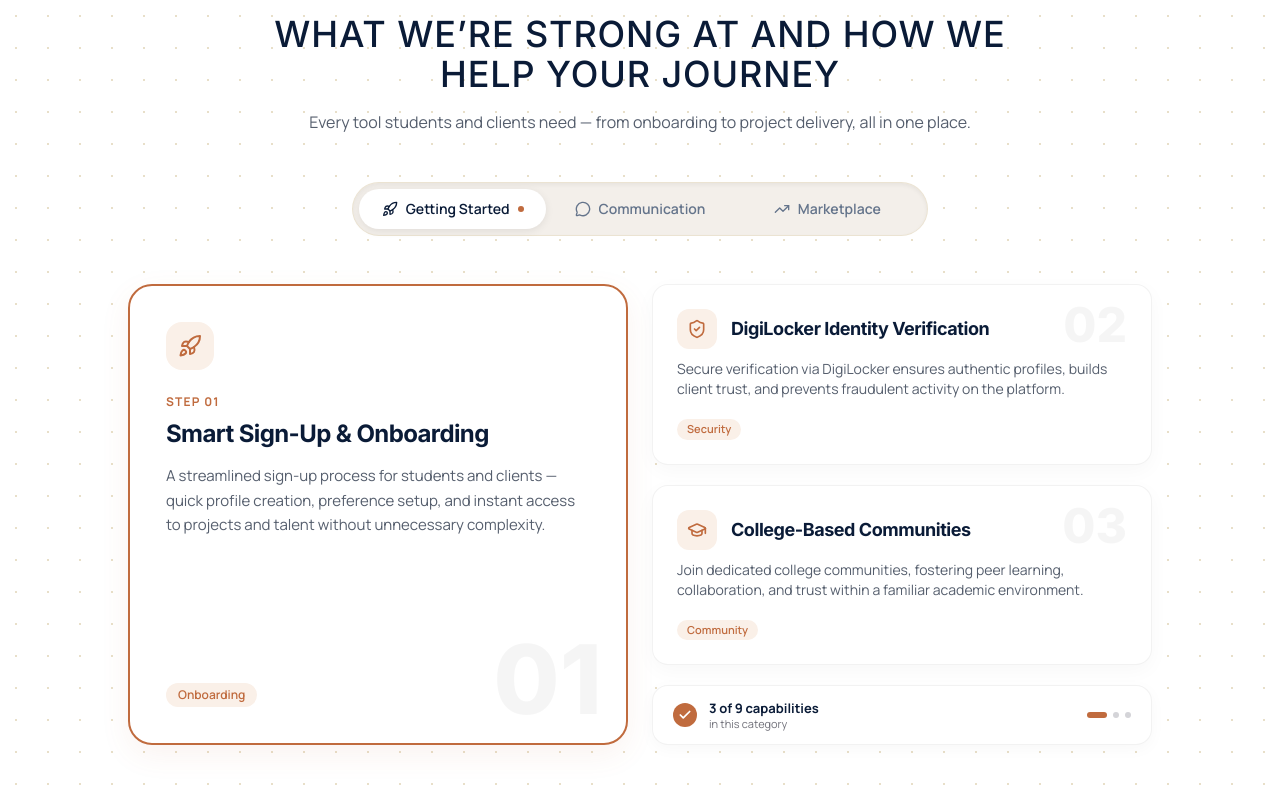
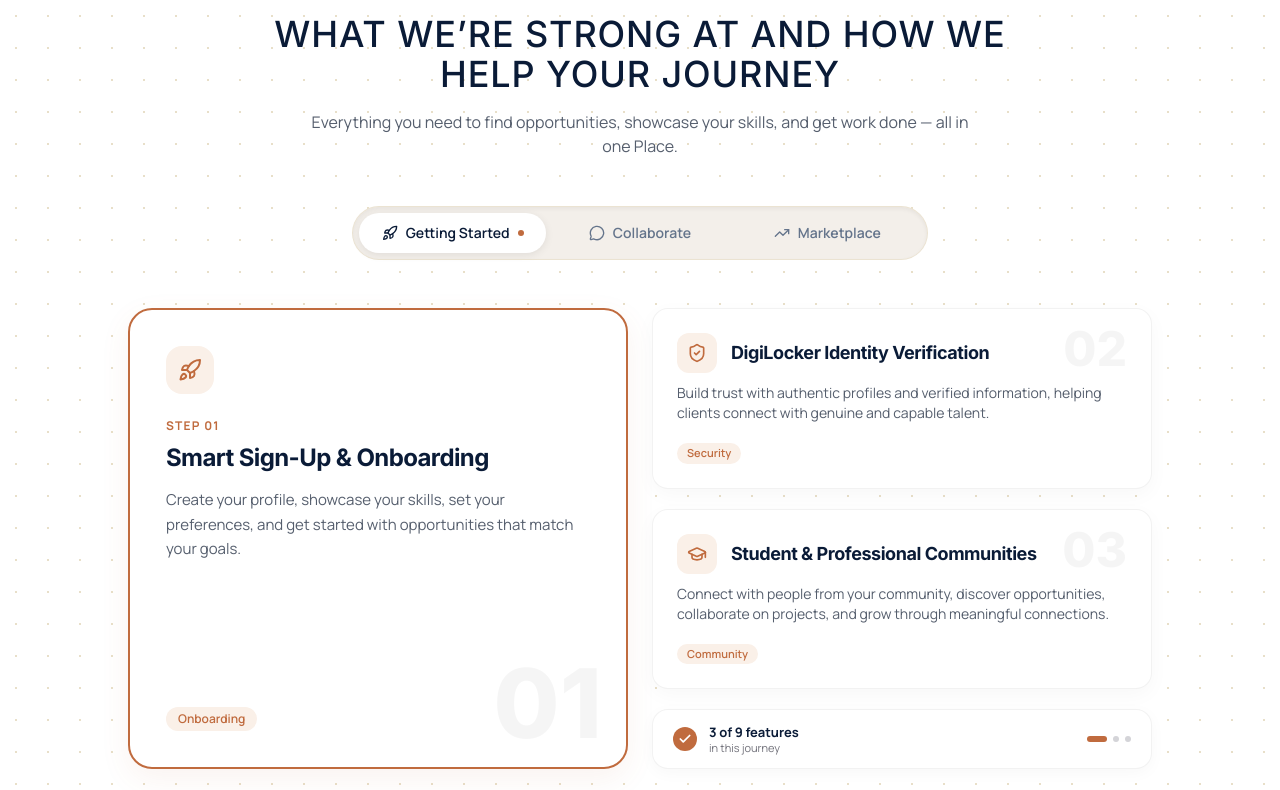
Before and after one commit to WCVFW/Hunhar, a React (Vite) app in the folder Hunhar-frontend/: page /features in a window 1280 px wide. Shown: the part 830-1620 px from the top of the page. Built offline with nearby package versions, Linux system fonts and the light colour scheme.

Commit message:
Content Change in frontend

```diff
--- a/Hunhar-frontend/src/components/dashboard/Sidebar.tsx
+++ b/Hunhar-frontend/src/components/dashboard/Sidebar.tsx
@@ -151,12 +151,13 @@ export default function Sidebar({
               <img
                 src={promoMascotCard}
                 alt="Hunhar Mascot"
-                className="h-14 w-14 -mr-1 object-contain drop-shadow-md"
+                className="h-14 w-14 -mr-1 object-contain drop-shadow-md select-none"
               />
             </div>
             <NavLink
               to="/freelancer/credits"
-              className="mt-2 block w-full rounded-[10px] bg-[#F4EFE6] py-1.5 text-center font-manrope text-[11px] font-semibold text-[#C06B3E] no-underline shadow-sm transition-all hover:bg-white"
+              onClick={() => setMobileOpen(false)}
+              className="mt-2 block w-full rounded-[10px] bg-[#F4EFE6] py-1.5 text-center font-manrope text-[11px] font-semibold text-[#C06B3E] no-underline shadow-sm transition-all hover:bg-white active:scale-98"
             >
               Buy Credits
             </NavLink>
@@ -191,7 +192,7 @@ export default function Sidebar({
           }`}
         >
           <LogOut size={14} strokeWidth={2} />
-          {!collapsed && <span>Logut</span>}
+          {!collapsed && <span>Logout</span>}
         </button>
       </div>
     </div>
--- a/Hunhar-frontend/src/components/landing/AIEngineSection.tsx
+++ b/Hunhar-frontend/src/components/landing/AIEngineSection.tsx
@@ -21,7 +21,7 @@ export default function AIEngineSection(): React.JSX.Element {
 
           {/* Heading */}
           <h2 className="font-makira font-medium text-2xl sm:text-3xl md:text-4xl uppercase tracking-wide text-[#0A1B37] leading-tight m-0">
-            Powered by AI. Built for Growth
+            Smarter Connections, Better Opportunities.
           </h2>
 
           {/* Subtitle */}
--- a/Hunhar-frontend/src/components/landing/FeaturesCTASection.tsx
+++ b/Hunhar-frontend/src/components/landing/FeaturesCTASection.tsx
@@ -122,7 +122,7 @@ export default function FeaturesCTASection({ onOpenSignup }: FeaturesCTASectionP
                 onClick={handleSignup}
                 className="relative z-30 group bg-terracotta hover:bg-[#AA572D] active:scale-95 text-white font-manrope font-semibold text-xs sm:text-sm tracking-wider uppercase px-7 sm:px-8 py-3.5 rounded-xl shadow-[0_8px_24px_rgba(192,107,62,0.35)] hover:shadow-[0_10px_28px_rgba(192,107,62,0.45)] transition-all duration-200 cursor-pointer inline-flex items-center justify-center gap-2"
               >
-                <span>GET STARTED FREE</span>
+                <span>Ready to Get Started?</span>
                 <ArrowRight className="w-4 h-4 transition-transform duration-200 group-hover:translate-x-1" />
               </button>
             ) : (
--- a/Hunhar-frontend/src/components/landing/PlatformCapabilities.tsx
+++ b/Hunhar-frontend/src/components/landing/PlatformCapabilities.tsx
@@ -40,7 +40,7 @@ const tabs: TabData[] = [
       step: '01',
       title: 'Smart Sign-Up & Onboarding',
       description:
-        'A streamlined sign-up process for students and clients — quick profile creation, preference setup, and instant access to projects and talent without unnecessary complexity.',
+        'Create your profile, showcase your skills, set your preferences, and get started with opportunities that match your goals.',
       tag: 'Onboarding',
       icon: Rocket,
     },
@@ -49,15 +49,15 @@ const tabs: TabData[] = [
         step: '02',
         title: 'DigiLocker Identity Verification',
         description:
-          'Secure verification via DigiLocker ensures authentic profiles, builds client trust, and prevents fraudulent activity on the platform.',
+          'Build trust with authentic profiles and verified information, helping clients connect with genuine and capable talent.',
         tag: 'Security',
         icon: ShieldCheck,
       },
       {
         step: '03',
-        title: 'College-Based Communities',
+        title: 'Student & Professional Communities',
         description:
-          'Join dedicated college communities, fostering peer learning, collaboration, and trust within a familiar academic environment.',
+          'Connect with people from your community, discover opportunities, collaborate on projects, and grow through meaningful connections.',
         tag: 'Community',
         icon: GraduationCap,
       },
@@ -65,7 +65,7 @@ const tabs: TabData[] = [
   },
   {
     id: 'communication',
-    name: 'Communication',
+    name: 'Collaborate',
     icon: MessageCircle,
     featured: {
       step: '04',
@@ -154,7 +154,9 @@ export default function PlatformCapabilities(): React.JSX.Element {
 
           {/* Subtitle */}
           <p className="font-manrope text-sm sm:text-base text-[#555E6D] mt-4 mb-0 leading-relaxed max-w-2xl">
-            Every tool students and clients need — from onboarding to project delivery, all in one place.
+            Everything you need to find opportunities, showcase your skills, and get work done — all in one
+            Place.
+
           </p>
         </div>
 
@@ -171,11 +173,10 @@ export default function PlatformCapabilities(): React.JSX.Element {
                   key={tab.id}
                   type="button"
                   onClick={() => setActiveTab(idx)}
-                  className={`px-1.5 sm:px-5 py-2 sm:py-2.5 rounded-full text-[11px] min-[380px]:text-xs sm:text-sm font-manrope font-semibold flex items-center justify-center gap-1 sm:gap-2 transition-all duration-200 cursor-pointer border-none outline-none text-center ${
-                    isActive
-                      ? 'bg-white text-[#0A1B37] shadow-[0_2px_8px_rgba(0,0,0,0.08)]'
-                      : 'bg-transparent text-[#64748B] hover:text-[#0A1B37]'
-                  }`}
+                  className={`px-1.5 sm:px-5 py-2 sm:py-2.5 rounded-full text-[11px] min-[380px]:text-xs sm:text-sm font-manrope font-semibold flex items-center justify-center gap-1 sm:gap-2 transition-all duration-200 cursor-pointer border-none outline-none text-center ${isActive
+                    ? 'bg-white text-[#0A1B37] shadow-[0_2px_8px_rgba(0,0,0,0.08)]'
+                    : 'bg-transparent text-[#64748B] hover:text-[#0A1B37]'
+                    }`}
                   aria-selected={isActive}
                 >
                   <TabIcon className={`w-3.5 h-3.5 sm:w-4 sm:h-4 shrink-0 ${isActive ? 'text-[#0A1B37]' : 'text-[#64748B]'}`} />
@@ -299,10 +300,10 @@ export default function PlatformCapabilities(): React.JSX.Element {
                   </div>
                   <div>
                     <span className="font-manrope font-bold text-xs sm:text-[13px] text-[#0A1B37] block leading-tight">
-                      3 of 9 capabilities
+                      3 of 9 features
                     </span>
                     <span className="font-manrope text-[11px] text-[#71717A] leading-tight block">
-                      in this category
+                      in this journey
                     </span>
                   </div>
                 </div>
--- a/Hunhar-frontend/src/components/landing/TwoSides.tsx
+++ b/Hunhar-frontend/src/components/landing/TwoSides.tsx
@@ -7,7 +7,7 @@ const cards = [
     badge: 'I NEED WORK DONE',
     title: ['Hire students.', 'Get it done.'],
     description:
-      'Post a task, receive bids from skilled students and get your work done affordably.',
+      'Post your task, connect with skilled students and freelancers, and get quality work done within your budget',
     mascot: mascotBusiness,
     mascotAlt: 'Client mascot in business suit',
     href: '/signup?role=client',
@@ -17,9 +17,9 @@ const cards = [
   },
   {
     badge: 'I WANT TO EARN',
-    title: ['Find work.', 'Earn money.'],
+    title: ['Find work.', 'Earn from skills.'],
     description:
-      'Create your profile, showcase your skills, bid on real work and get paid.',
+      'Create your profile, showcase your skills, find relevant opportunities, and get paid for your work.',
     mascot: mascotStudent,
     mascotAlt: 'Student mascot Luna with laptop',
     href: '/signup?role=freelancer',
@@ -44,10 +44,9 @@ export default function TwoSides({ onOpenSignup }: TwoSidesProps) {
             TWO SIDES. ONE OPPORTUNITY
           </h2>
           <p className="mt-3 font-[family-name:var(--font-manrope)] text-sm leading-relaxed text-[#404040] sm:text-base">
-            Great work happens when the right talent meets the right opportunity.
+            Great work happens when the right talent meets the right opportunity.<strong className="font-bold text-[color:var(--color-navy,#0F1B3D)]">HUNHAR</strong>{' '} makes that connection simple.
             <br className="hidden sm:inline" />{' '}
-            <strong className="font-bold text-[color:var(--color-navy,#0F1B3D)]">HUNHAR</strong>{' '}
-            makes that connection simple.
+
           </p>
         </div>
 
--- a/Hunhar-frontend/src/components/layout/Footer.tsx
+++ b/Hunhar-frontend/src/components/layout/Footer.tsx
@@ -24,7 +24,7 @@ const columns: FooterColumn[] = [
     ],
   },
   {
-    title: 'For Students',
+    title: 'For Talent',
     links: [
       { label: 'How to find work', href: '/#how-it-works' },
       { label: 'Create Profile', href: '/signup?role=freelancer' },
@@ -81,9 +81,7 @@ export default function Footer({ onOpenSignup }: FooterProps): React.JSX.Element
               />
             </a>
             <p className="font-manrope text-[0.95rem] font-medium text-white/80 leading-[1.55] m-0">
-              Built by students.
-              <br />
-              Powered by opportunity.
+              Connecting talent with opportunity.
               <br />
               Made for everyone ready to grow.
             </p>
```
Also changed, not shown: Hunhar-frontend/src/components/dashboard/ClientSidebar.tsx (+9 -17 lines), Hunhar-frontend/src/components/landing/SignupModal.tsx (+9 -9 lines).
